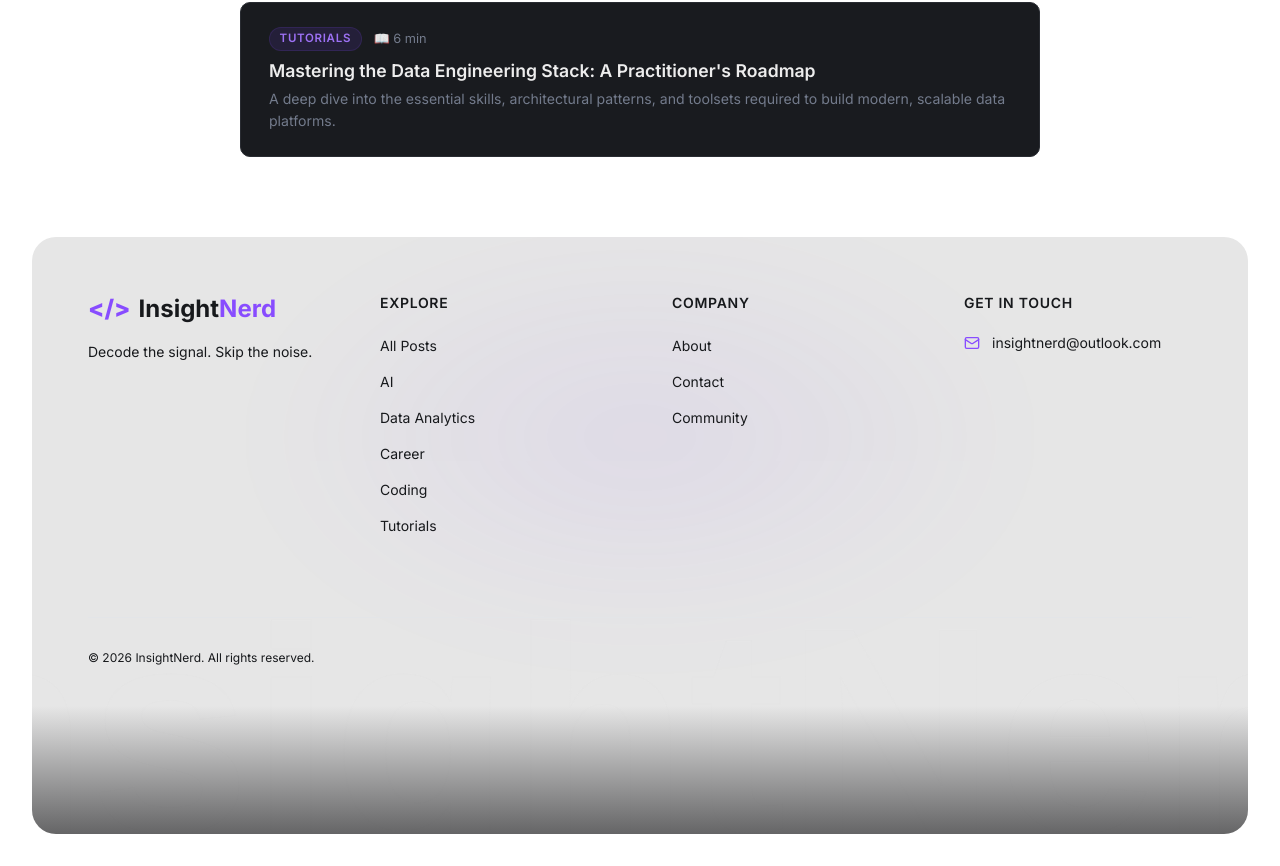
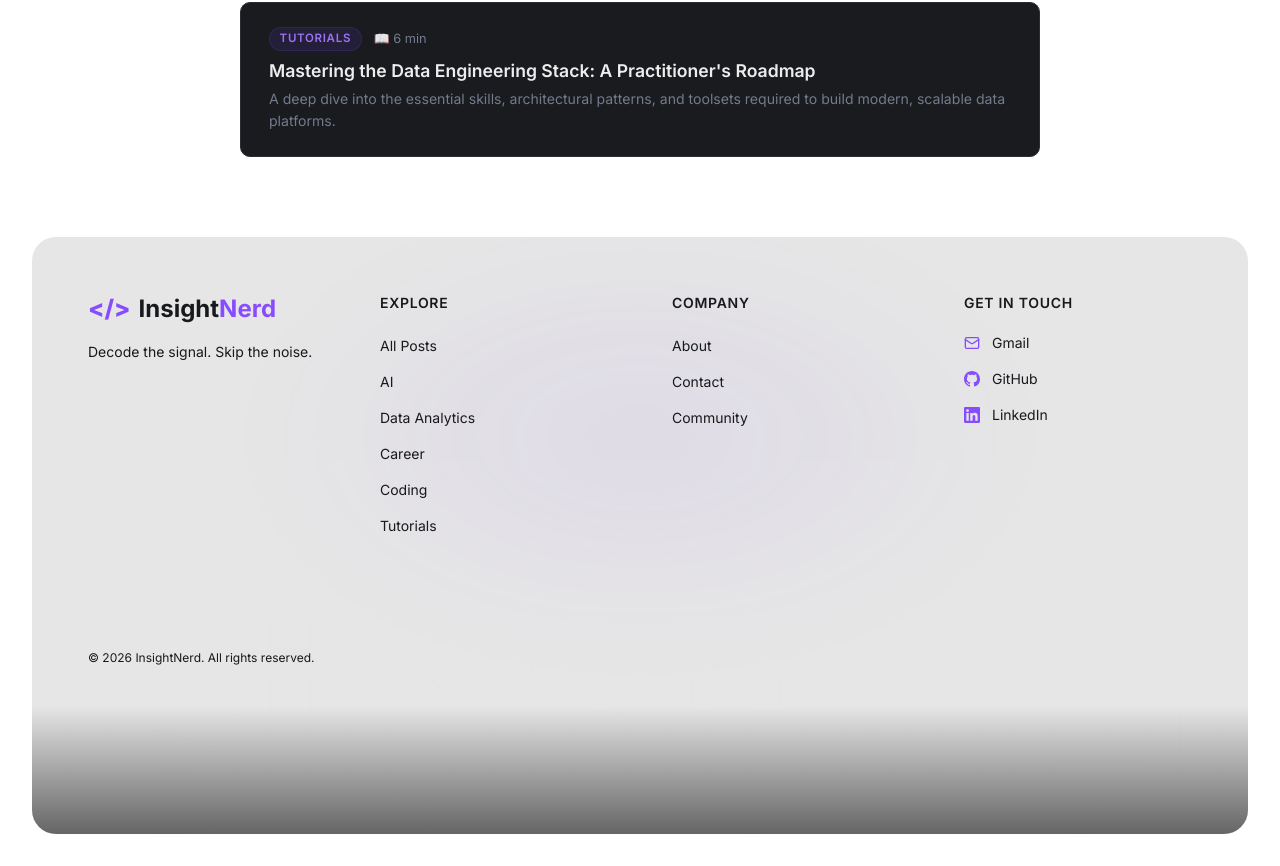
Before and after one commit to Insightnerd/insightnerd-nextjs, a Next.js app: page / in a window 1280 px wide. Shown: the part 1826-2692 px from the top of the page. Built offline with nearby package versions, Linux system fonts and the light colour scheme.

Commit message:
feat: add Gmail, GitHub, LinkedIn buttons in footer Get in Touch section

```diff
--- a/src/components/Footer.tsx
+++ b/src/components/Footer.tsx
@@ -1,5 +1,3 @@
-"use client";
-
 import Link from "next/link";
 import { Mail } from "lucide-react";
 import { TextHoverEffect, FooterBackgroundGradient } from "@/components/ui/hover-footer";
@@ -73,13 +71,41 @@
               Get in Touch
             </h4>
             <ul className="space-y-4">
-              <li className="flex items-center space-x-3">
-                <Mail size={16} className="text-[hsl(260_100%_65%)] shrink-0" />
+              <li>
                 <a
-                  href="mailto:insightnerd@outlook.com"
-                  className="text-muted-foreground hover:text-[hsl(260_100%_65%)] transition-colors text-sm"
+                  href="https://mail.google.com/mail/?view=cm&fs=1&to=insightnerd@outlook.com"
+                  target="_blank"
+                  rel="noopener noreferrer"
+                  className="flex items-center space-x-3 text-muted-foreground hover:text-[hsl(260_100%_65%)] transition-colors text-sm"
                 >
-                  insightnerd@outlook.com
+                  <Mail size={16} className="text-[hsl(260_100%_65%)] shrink-0" />
+                  <span>Gmail</span>
+                </a>
+              </li>
+              <li>
+                <a
+                  href="https://github.com/Insightnerd"
+                  target="_blank"
+                  rel="noopener noreferrer"
+                  className="flex items-center space-x-3 text-muted-foreground hover:text-[hsl(260_100%_65%)] transition-colors text-sm"
+                >
+                  <svg viewBox="0 0 24 24" className="h-4 w-4 shrink-0 fill-[hsl(260_100%_65%)]" aria-hidden="true">
+                    <path d="M12 0C5.37 0 0 5.37 0 12c0 5.31 3.435 9.795 8.205 11.385.6.105.825-.255.825-.57 0-.285-.015-1.23-.015-2.235-3.015.555-3.795-.735-4.035-1.41-.135-.345-.72-1.41-1.23-1.695-.42-.225-1.02-.78-.015-.795.945-.015 1.62.87 1.845 1.23 1.08 1.815 2.805 1.305 3.495.99.105-.78.42-1.305.765-1.605-2.67-.3-5.46-1.335-5.46-5.925 0-1.305.465-2.385 1.23-3.225-.12-.3-.54-1.53.12-3.18 0 0 1.005-.315 3.3 1.23.96-.27 1.98-.405 3-.405s2.04.135 3 .405c2.295-1.56 3.3-1.23 3.3-1.23.66 1.65.24 2.88.12 3.18.765.84 1.23 1.905 1.23 3.225 0 4.605-2.805 5.625-5.475 5.925.435.375.81 1.095.81 2.22 0 1.605-.015 2.895-.015 3.3 0 .315.225.69.825.57A12.02 12.02 0 0024 12c0-6.63-5.37-12-12-12z" />
+                  </svg>
+                  <span>GitHub</span>
+                </a>
+              </li>
+              <li>
+                <a
+                  href="https://www.linkedin.com/in/insightnerd"
+                  target="_blank"
+                  rel="noopener noreferrer"
+                  className="flex items-center space-x-3 text-muted-foreground hover:text-[hsl(260_100%_65%)] transition-colors text-sm"
+                >
+                  <svg viewBox="0 0 24 24" className="h-4 w-4 shrink-0 fill-[hsl(260_100%_65%)]" aria-hidden="true">
+                    <path d="M20.447 20.452h-3.554v-5.569c0-1.328-.027-3.037-1.852-3.037-1.853 0-2.136 1.445-2.136 2.939v5.667H9.351V9h3.414v1.561h.046c.477-.9 1.637-1.85 3.37-1.85 3.601 0 4.267 2.37 4.267 5.455v6.286zM5.337 7.433a2.062 2.062 0 01-2.063-2.065 2.064 2.064 0 112.063 2.065zm1.782 13.019H3.555V9h3.564v11.452zM22.225 0H1.771C.792 0 0 .774 0 1.729v20.542C0 23.227.792 24 1.771 24h20.451C23.2 24 24 23.227 24 22.271V1.729C24 .774 23.2 0 22.222 0h.003z" />
+                  </svg>
+                  <span>LinkedIn</span>
                 </a>
               </li>
             </ul>
```
